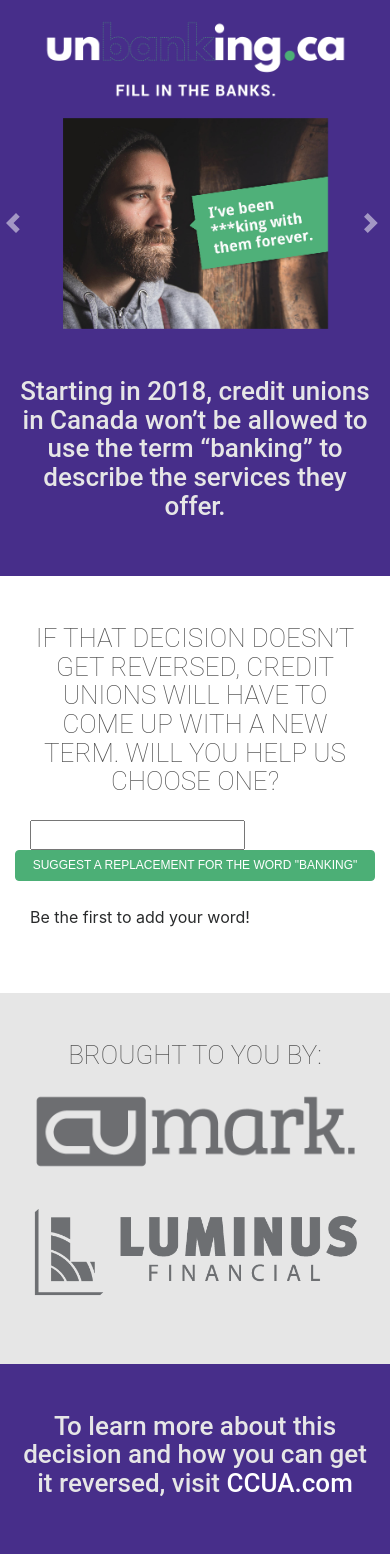
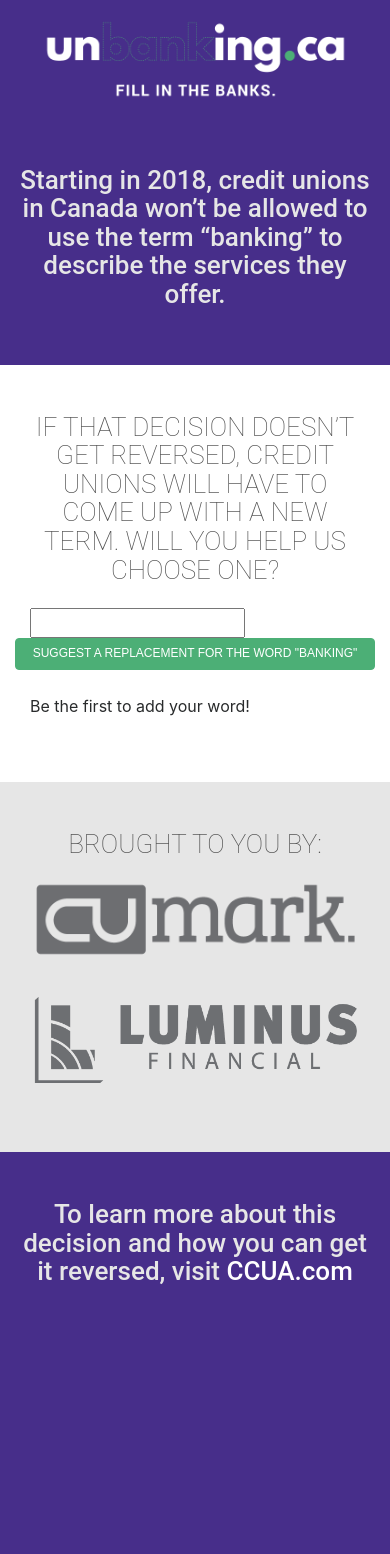
Before and after one commit to lkhedlund/unbanking, a Django app: page / in a window 390 px wide. After the commit the page ends 1284 px from the top, so only its background shows below. Run offline with Django 3.2, Linux system fonts and the light colour scheme; data that the repository does not hold is empty; some libraries are stand-ins or nearby versions.

Commit message:
Carousel and footer adjustments for mobile

```diff
--- a/upvote/static/upvote/css/main.css
+++ b/upvote/static/upvote/css/main.css
@@ -189,6 +189,12 @@ label {
   text-align: center;
 }
 
+
+@media screen and (max-width: 575px) {
+  #carousel {
+    display: none;
+  }
+}
 .carousel-controls {
   width: 100%;
 }
--- a/upvote/templates/upvote/partials/carousel.html
+++ b/upvote/templates/upvote/partials/carousel.html
@@ -1,7 +1,7 @@
 {% load static %}
 
 <header class="container-fluid bg-purple">
-  <div class="row">
+  <div id="carousel" class="row">
     <div class="col-1">
       <a class="carousel-controls carousel-control-prev" href="#unbankingCarousel" role="button" data-slide="prev">
         <span class="carousel-control-prev-icon" aria-hidden="true"></span>
--- a/upvote/templates/upvote/partials/footer.html
+++ b/upvote/templates/upvote/partials/footer.html
@@ -6,7 +6,7 @@
       <h1 id="subtext" class="text-uppercase">Brought to you by:</h1>
         <div class="container-content">
           <div class="row">
-              <div class="col-12 col-sm-10 offset-sm-2">
+              <div class="col-12 text-center">
                 <img src="{% static 'upvote/images/CUmark_Logo_grey.png' %}" class="mx-auto img-fluid logo-base-bottom p-2"/>
                 <img src="{% static 'upvote/images/Luminus_Horiz_grey.png' %}" class="mx-auto img-fluid logo-base-bottom p-2"/>
               </div>
```
